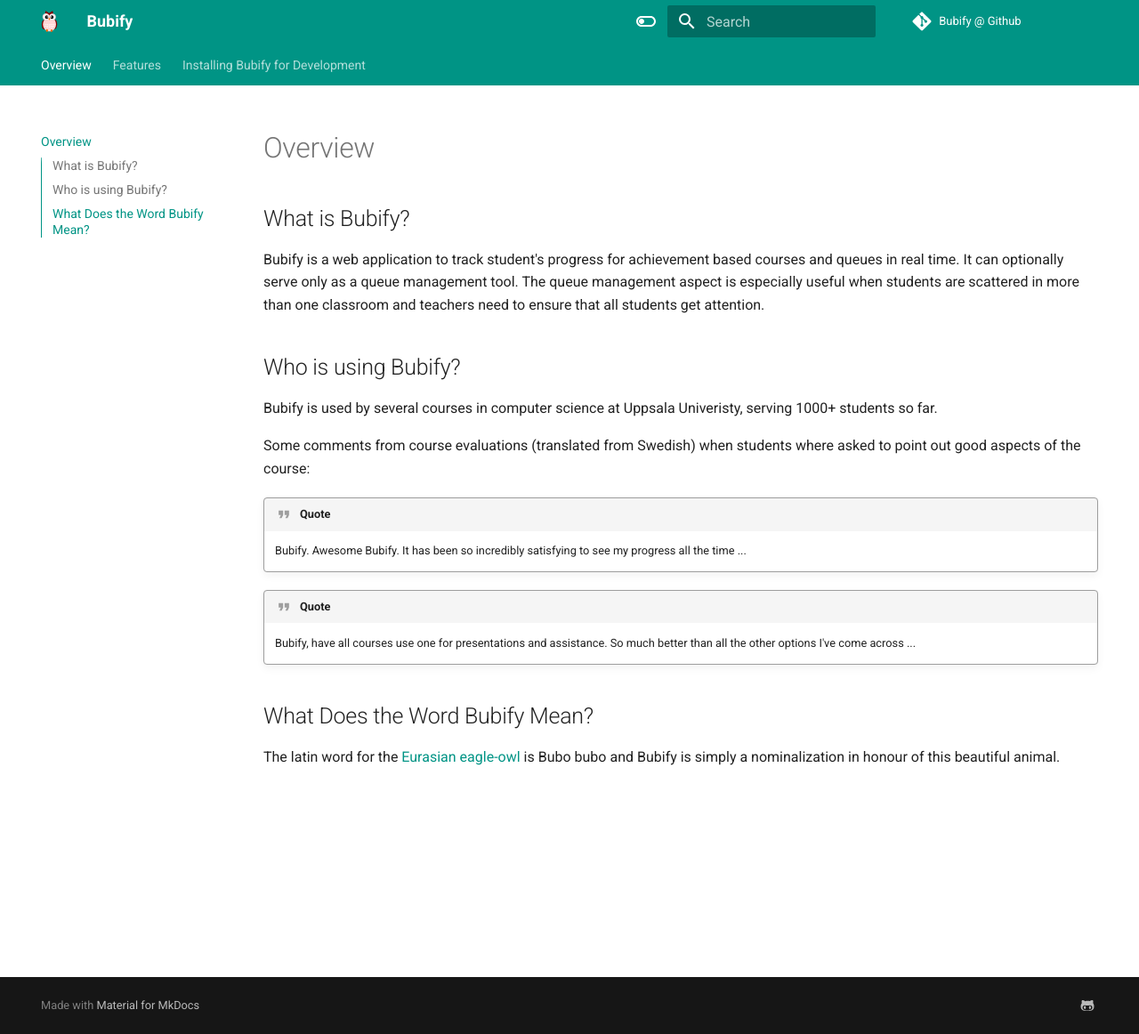
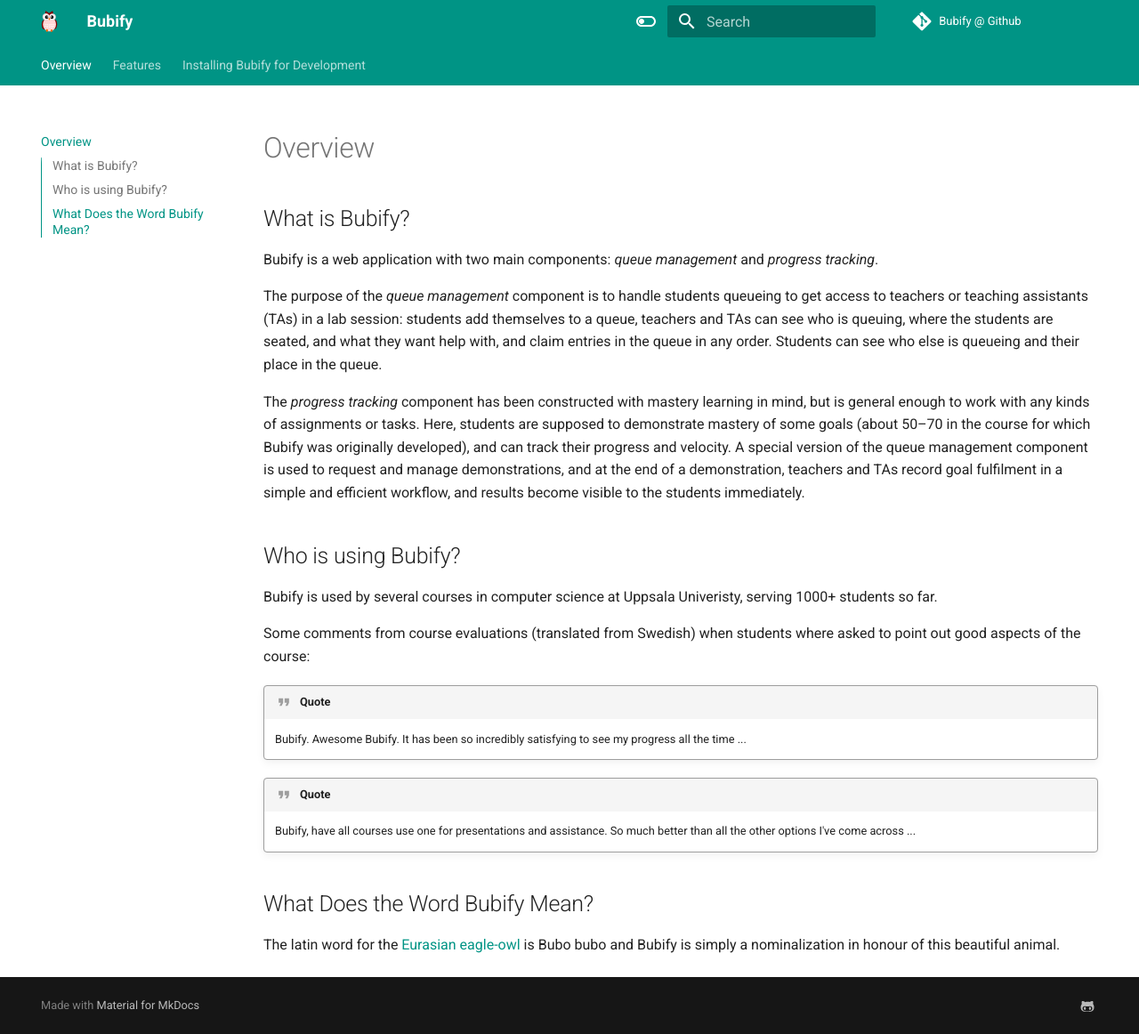
Before and after one commit to bubify/bubify.github.io, an MkDocs documentation site: the page built from docs/index.md, in a window 1280 px wide and 1162 px high. Shown: the whole window at 89% size. Built offline with MkDocs 1.6.1 and Material for MkDocs 9.7.7, drawn with Linux system fonts in a browser that asks for light colours; comment, search, counter and statistics services are not loaded.

Commit message:
Add Tobias suggestion

```diff
--- a/docs/index.md
+++ b/docs/index.md
@@ -2,7 +2,11 @@
 
 ## What is Bubify?
 
-Bubify is a web application to track student's progress for achievement based courses and queues in real time. It can optionally serve only as a queue management tool. The queue management aspect is especially useful when students are scattered in more than one classroom and teachers need to ensure that all students get attention.
+Bubify is a web application with two main components: *queue management* and *progress tracking*.
+
+The purpose of the *queue management* component is to handle students queueing to get access to teachers or teaching assistants (TAs) in a lab session: students add themselves to a queue, teachers and TAs can see who is queuing, where the students are seated, and what they want help with, and claim entries in the queue in any order. Students can see who else is queueing and their place in the queue.
+
+The *progress tracking* component has been constructed with mastery learning in mind, but is general enough to work with any kinds of assignments or tasks. Here, students are supposed to demonstrate mastery of some goals (about 50–70 in the course for which Bubify was originally developed), and can track their progress and velocity. A special version of the queue management component is used to request and manage demonstrations, and at the end of a demonstration, teachers and TAs record goal fulfilment in a simple and efficient workflow, and results become visible to the students immediately.
 
 ## Who is using Bubify?
 
```
